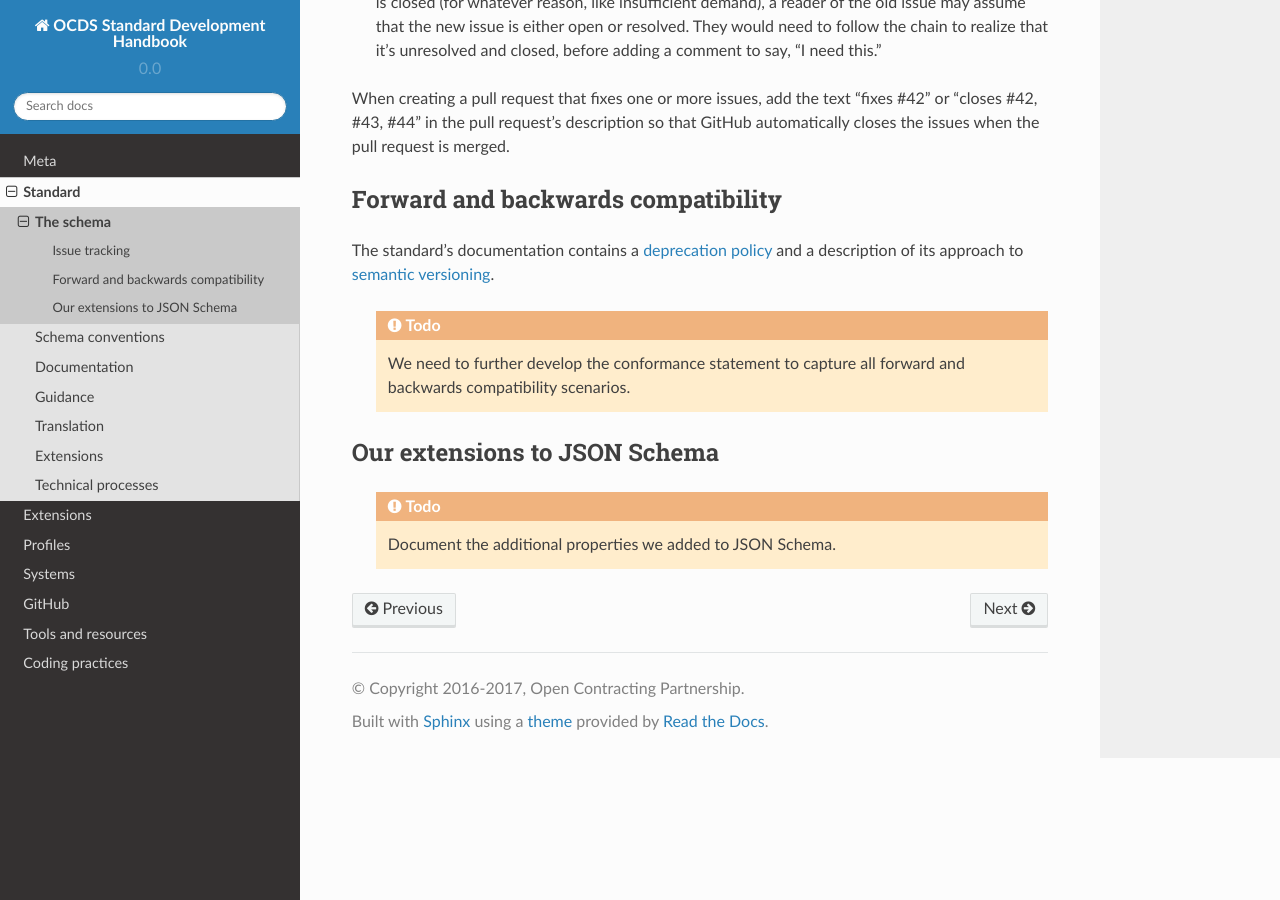
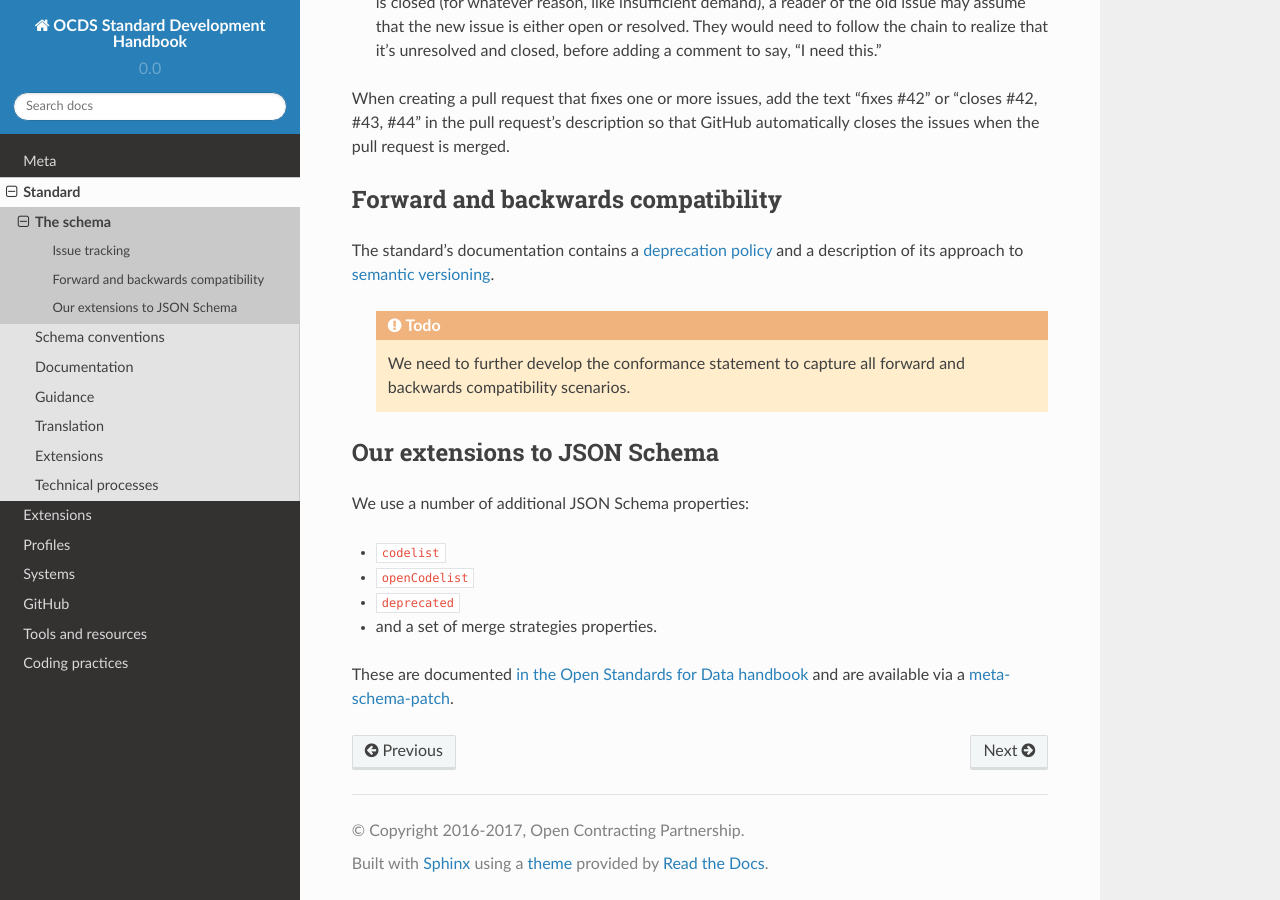
Before and after one commit to open-contracting/standard-development-handbook, a Sphinx documentation site: the page built from docs/standard/schema.md, in a window 1280 px wide and 900 px high, scrolled down 1175 px. Built offline with Sphinx 7.4.7 and the Read the Docs theme 2.0.0, drawn with Linux system fonts in a browser that asks for light colours.

Commit message:
Adding notes on the extended schema properties we use, and links to the OS4D handbook for details

````diff
--- a/docs/standard/schema.md
+++ b/docs/standard/schema.md
@@ -45,7 +45,11 @@ The standard's documentation contains a [deprecation policy](http://standard.ope
 
 ## Our extensions to JSON Schema
 
-```eval_rst
-  .. todo::
-    Document the additional properties we added to JSON Schema.
-```
+We use a number of additional JSON Schema properties:
+
+* `codelist`
+* `openCodelist`
+* `deprecated`
+* and a set of merge strategies properties.
+
+These are documented [in the Open Standards for Data handbook](http://os4d.opendataservices.coop/development/schema/#extended-json-schema) and are available via a [meta-schema-patch](https://github.com/open-contracting/standard/tree/HEAD/standard/schema/metaschema).
````
